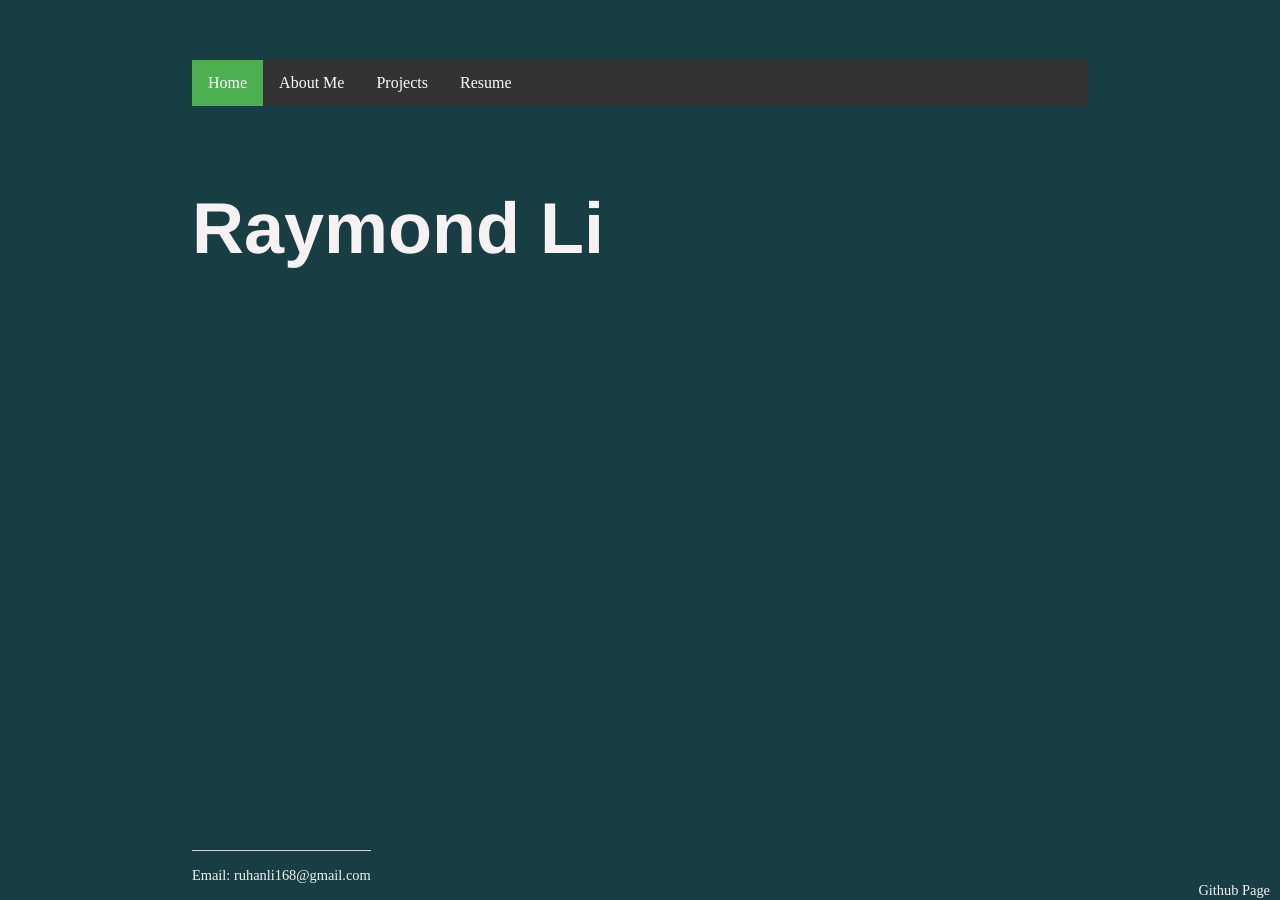
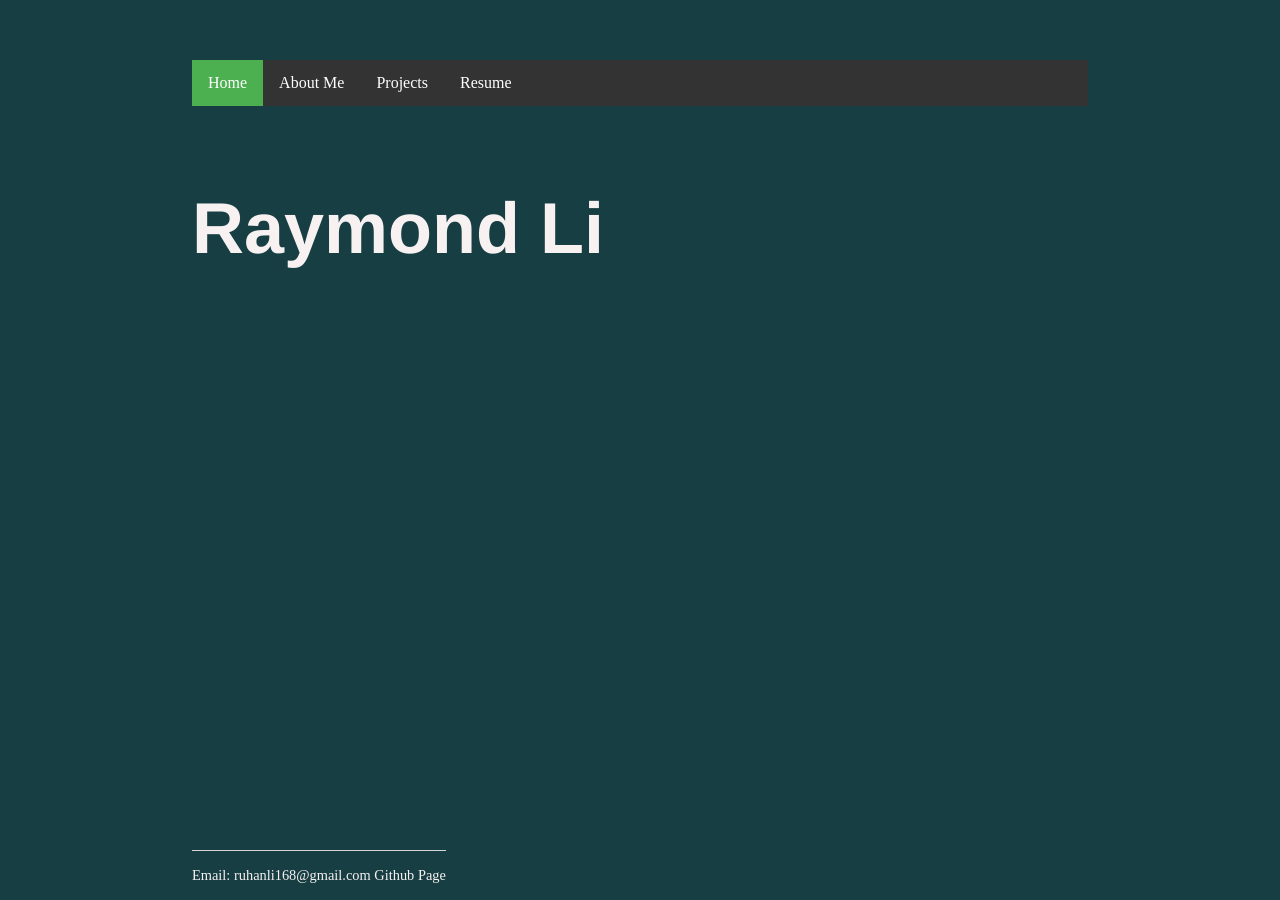
Before and after one commit to Raymoondo/RuhanLi.github.io-1, a Jekyll site: the page built from index.html, in a window 1280 px wide. Built offline with Jekyll 4.4.1, drawn with Linux system fonts in a browser that asks for light colours.

Commit message:
Update main.css

```diff
--- a/css/main.css
+++ b/css/main.css
@@ -64,7 +64,4 @@ footer {
 footer a {
     color:#F8F1F1;
     text-decoration: none;
-    position: fixed;
-    right: 10px;
-    bottom: 0;
 }
```
